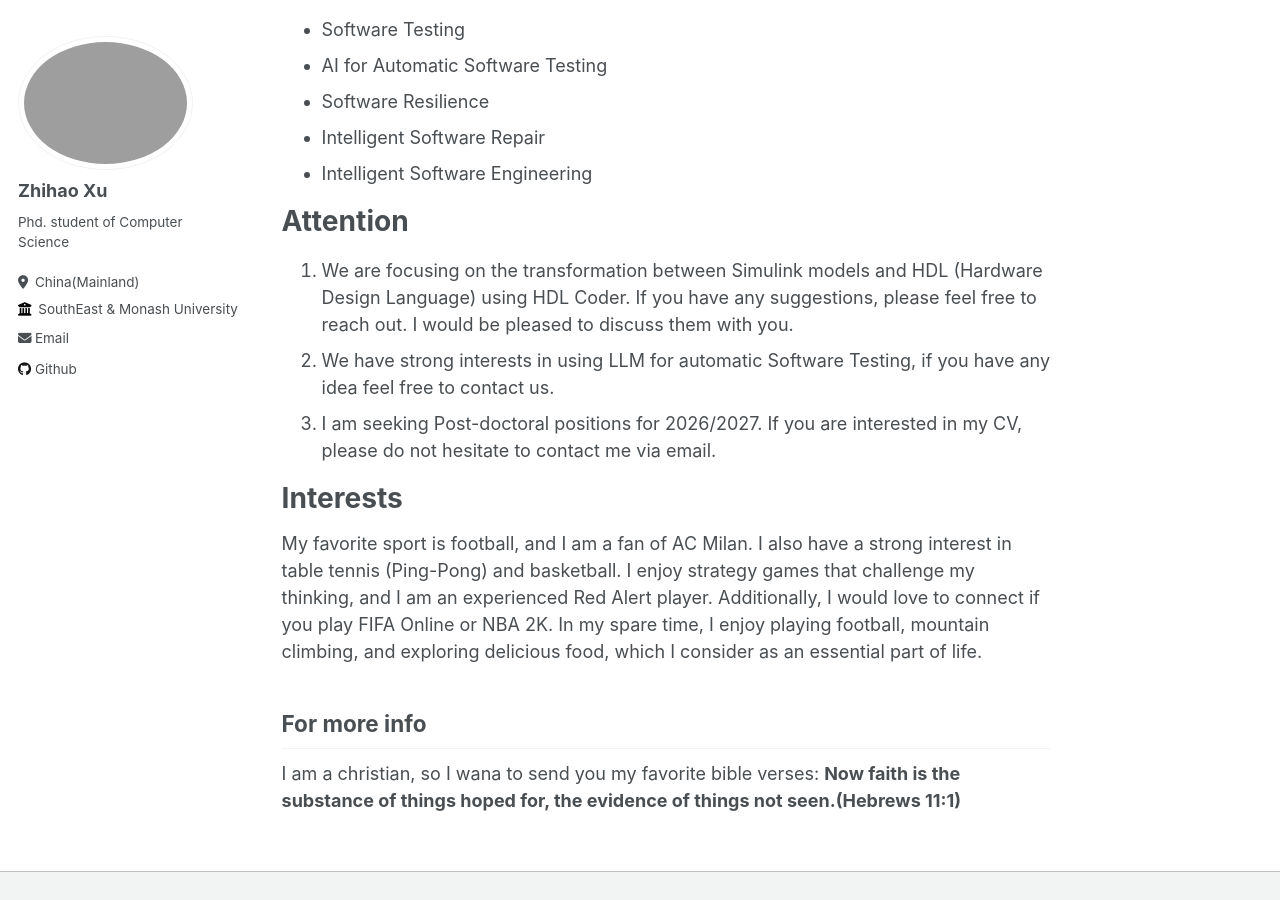
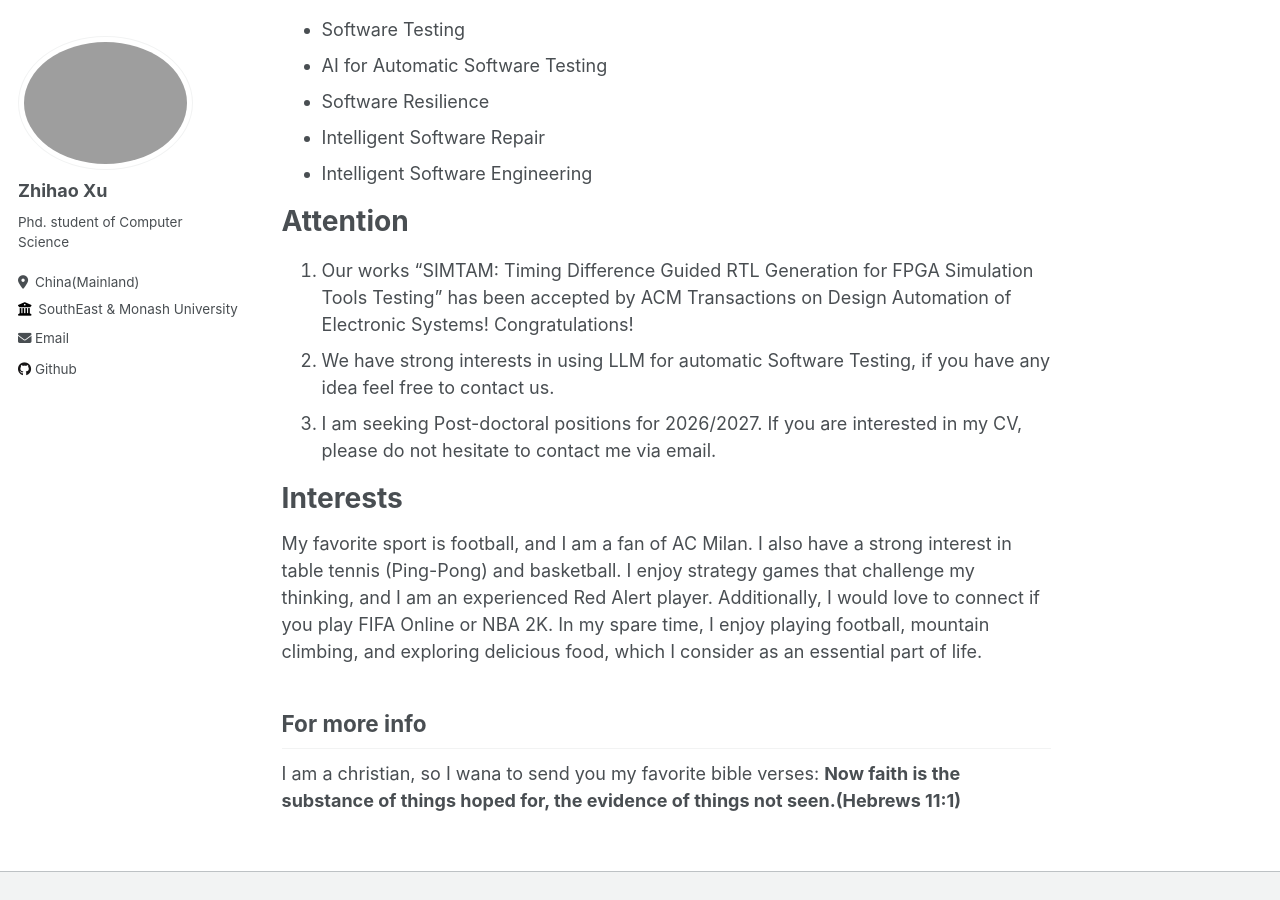
Before and after one commit to cemery123/cemery123.github.io, a Jekyll site: the page built from _pages/about.md, in a window 1280 px wide and 900 px high, scrolled down 478 px. Built offline with Jekyll 4.4.1, drawn with Linux system fonts in a browser that asks for light colours.

Commit message:
Update about.md

```diff
--- a/_pages/about.md
+++ b/_pages/about.md
@@ -24,7 +24,7 @@ My primary research interests are:
 
 Attention
 ======
-1. We are focusing on the transformation between Simulink models and HDL (Hardware Design Language) using HDL Coder. If you have any suggestions, please feel free to reach out. I would be pleased to discuss them with you.
+1. Our works "SIMTAM: Timing Difference Guided RTL Generation for FPGA Simulation Tools Testing" has been accepted by ACM Transactions on Design Automation of Electronic Systems! Congratulations!
 2. We have strong interests in using LLM for automatic Software Testing, if you have any idea feel free to contact us.
 3. I am seeking Post-doctoral positions for 2026/2027. If you are interested in my CV, please do not hesitate to contact me via email.
 
```
